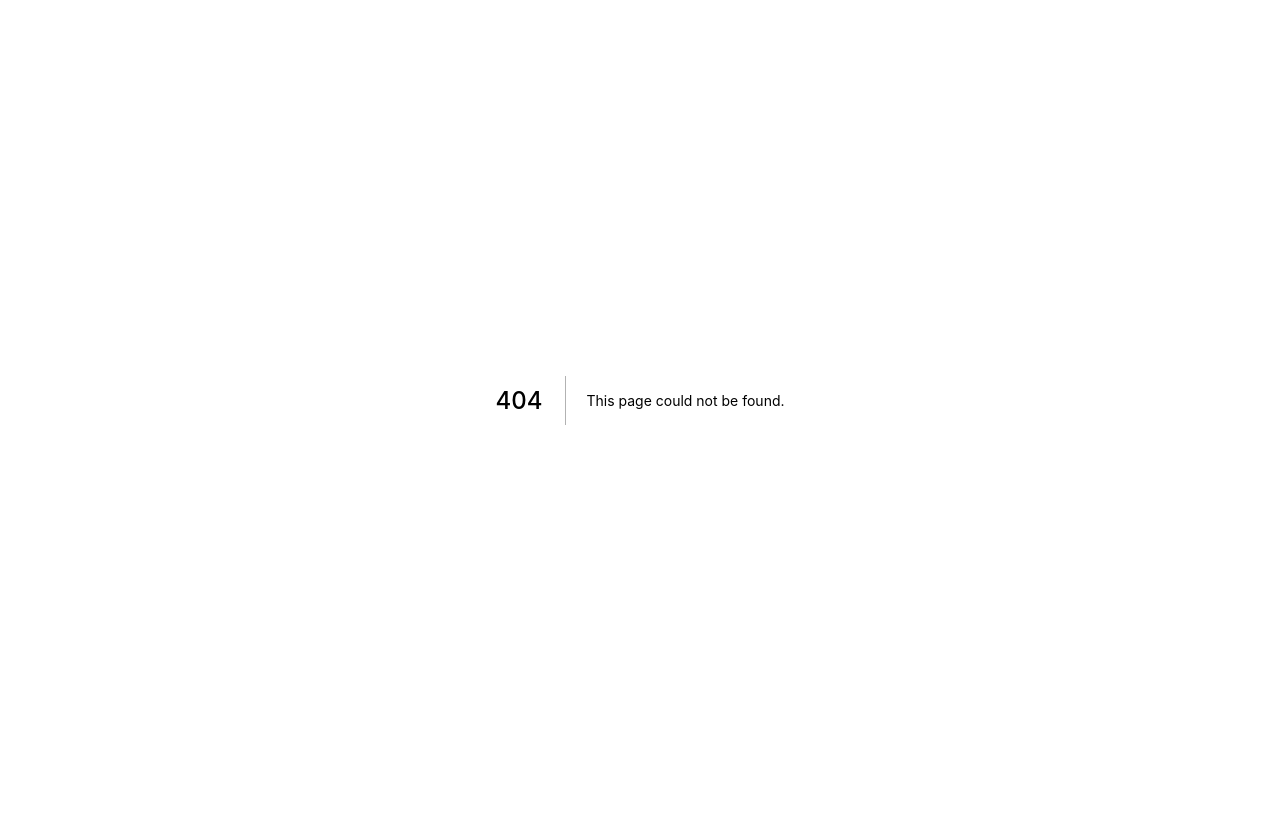
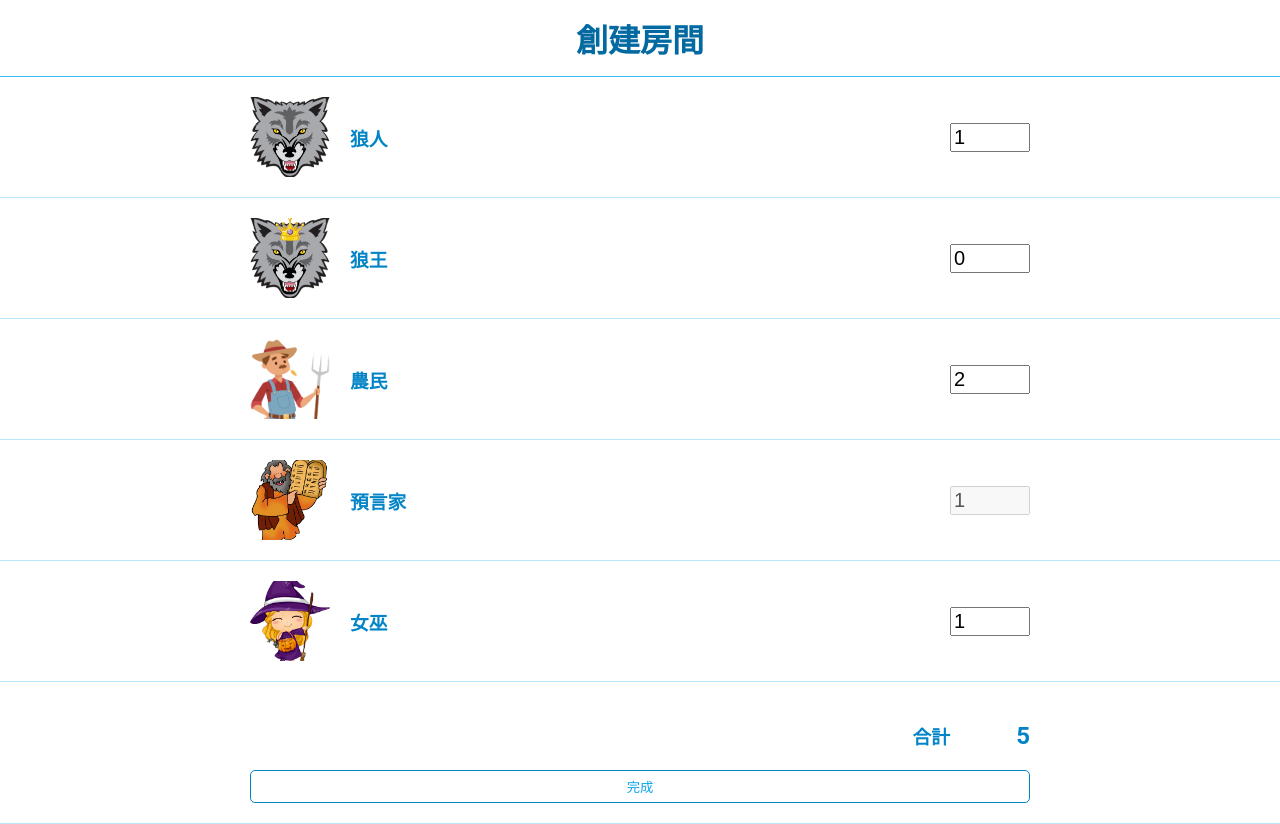
Before and after one commit to shunkongcheung/wolverine-frontend, a Next.js app: page /rooms/create in a window 1280 px wide. Before the commit this address had no page. Before the commit the page ends 800 px from the top, so only its background shows below. Built offline with nearby package versions, Linux system fonts and the light colour scheme; no server answers; sample sign-in values are in the browser's storage.

Commit message:
feat(rooms/create): init

```diff
--- /dev/null
+++ b/src/pages/rooms/create.tsx
@@ -0,0 +1,194 @@
+import { addDoc, collection, getFirestore } from "firebase/firestore";
+import { useFormik } from "formik";
+import type { NextPage } from "next";
+import { useRouter } from "next/router";
+import { useMemo } from "react";
+import styled from "styled-components";
+import * as yup from "yup";
+import { useAuthed } from "../../hooks";
+import { getFirebaseApp } from "../../utils";
+
+const Container = styled.div`
+  width: 100%;
+  height: 100vh;
+`;
+
+const Content = styled.div`
+  display: flex;
+  flex-direction: row;
+  align-items: center;
+  width: 100%;
+  max-width: 780px;
+  margin: auto;
+`;
+
+const Header = styled.h1`
+  color: ${({ theme }) => theme.colors.primary[700]};
+  text-align: center;
+  margin: 0;
+  padding: 15px;
+  border-bottom: 1px solid ${({ theme }) => theme.colors.primary[400]};
+`;
+
+const Row = styled.div`
+  width: 100%;
+  border-bottom: 1px solid ${({ theme }) => theme.colors.primary[200]};
+  padding: 20px;
+`;
+
+const Icon = styled.div<{ url: string }>`
+  width: 80px;
+  height: 80px;
+  background: url(${(props: { url: string }) => props.url});
+  background-size: cover;
+  background-repeat: no-repeat;
+  background-position: center;
+  margin-right: 20px;
+`;
+
+const Name = styled.h3`
+  color: ${({ theme }) => theme.colors.primary[600]};
+`;
+
+const Input = styled.input`
+  margin-left: auto;
+  width: 80px;
+  font-size: 20px;
+`;
+
+const TotalTitle = styled.h3`
+  margin-left: auto;
+  color: ${({ theme }) => theme.colors.primary[600]};
+`;
+
+const TotalValue = styled.h2`
+  width: 80px;
+  text-align: end;
+  color: ${({ theme }) => theme.colors.primary[600]};
+`;
+
+const RoomCreate: NextPage = () => {
+  const username = useAuthed();
+  const router = useRouter();
+
+  const formik = useFormik({
+    initialValues: {
+      farmer: 2,
+      witch: 1,
+      wolf: 1,
+      wolfKing: 0,
+    },
+    onSubmit: async (values) => {
+      // get firebase instance
+      getFirebaseApp();
+      const db = getFirestore();
+
+      // submit document
+      const docRef = await addDoc(collection(db, "rooms"), {
+        ...values,
+        currentRound: "", // id that points to rounds
+        createdBy: username,
+        joined: [username], // list of person who joinned the room
+      });
+
+      // redirect to room page
+      router.push(`/rooms/${docRef.id}`);
+    },
+    validationSchema: yup.object({
+      farmer: yup.number().min(2).max(5).required(),
+      witch: yup.number().min(0).max(1).required(),
+      wolf: yup.number().min(0).max(3).required(),
+      wolfKing: yup.number().min(0).max(1).required(),
+    }),
+  });
+
+  const sum = useMemo(() => {
+    const prophetCount = 1;
+    return (
+      Object.values(formik.values).reduce((acc, curr) => acc + curr, 0) +
+      prophetCount
+    );
+  }, [formik.values]);
+
+  return (
+    <Container>
+      <Header>創建房間</Header>
+      <Row>
+        <Content>
+          <Icon url="/wolf.png" />
+          <Name>狼人</Name>
+          <Input
+            type="number"
+            min={0}
+            max={3}
+            value={formik.values.wolf}
+            name="wolf"
+            onChange={formik.handleChange}
+          />
+        </Content>
+      </Row>
+      <Row>
+        <Content>
+          <Icon url="/wolf-king.png" />
+          <Name>狼王</Name>
+          <Input
+            type="number"
+            min={0}
+            max={1}
+            value={formik.values.wolfKing}
+            name="wolfKing"
+            onChange={formik.handleChange}
+          />
+        </Content>
+      </Row>
+      <Row>
+        <Content>
+          <Icon url="/farmer.png" />
+          <Name>農民</Name>
+          <Input
+            type="number"
+            min={2}
+            max={5}
+            value={formik.values.farmer}
+            name="farmer"
+            onChange={formik.handleChange}
+          />
+        </Content>
+      </Row>
+      <Row>
+        <Content>
+          <Icon url="/prophet.png" />
+          <Name>預言家</Name>
+          <Input type="number" defaultValue={1} disabled />
+        </Content>
+      </Row>
+      <Row>
+        <Content>
+          <Icon url="/witch.png" />
+          <Name>女巫</Name>
+          <Input
+            type="number"
+            min={0}
+            max={1}
+            value={formik.values.witch}
+            name="witch"
+            onChange={formik.handleChange}
+          />
+        </Content>
+      </Row>
+      <Row>
+        <Content>
+          <TotalTitle>合計</TotalTitle>
+          <TotalValue>{sum}</TotalValue>
+        </Content>
+        <Content>
+          <button type="button" onClick={formik.handleSubmit as any}>
+            完成
+          </button>
+        </Content>
+      </Row>
+    </Container>
+  );
+};
+
+export default RoomCreate;
```
